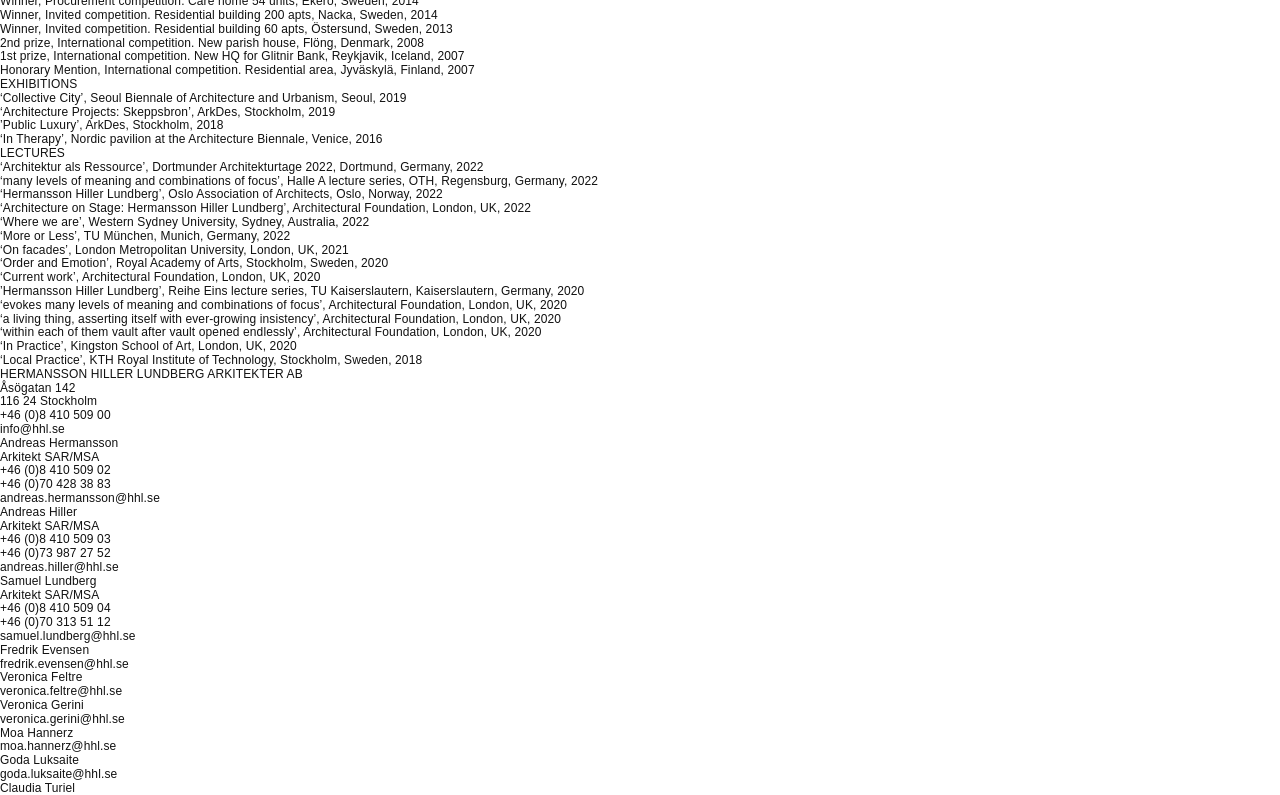
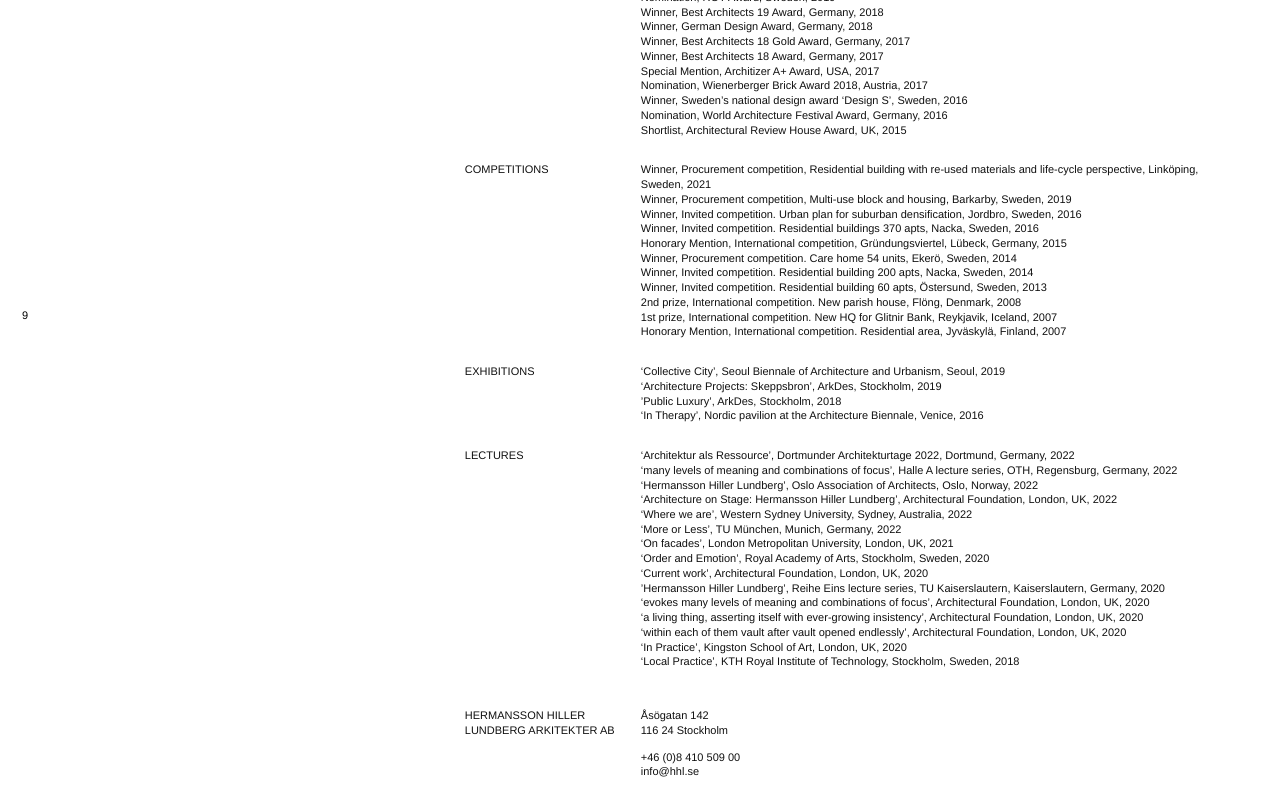
Before and after one commit to LvidSolutions/HHL-replica, a Next.js app: page /practice in a window 1280 px wide. Shown: the part 460-1255 px from the top of the page. Built offline with nearby package versions, Linux system fonts and the light colour scheme.

Commit message:
Refine typography navigation and image layout

```diff
--- a/app/globals.css
+++ b/app/globals.css
@@ -1,10 +1,12 @@
 @import "tailwindcss";
 
 :root {
-  --bg: #ffffff;
-  --fg: #111111;
-  --muted: #777777;
-  --line: #d8d8d8;
+  --bg: #fff;
+  --fg: #111;
+  --muted: #777;
+  --line: #d6d6d6;
+  --header-x: 22px;
+  --header-y: 20px;
 }
 
 * { box-sizing: border-box; }
@@ -13,232 +15,331 @@ body {
   margin: 0;
   background: var(--bg);
   color: var(--fg);
-  font-family: Arial, Helvetica, sans-serif;
-  font-size: 12px;
-  line-height: 1.15;
-  letter-spacing: .01em;
+  font-family: Helvetica, Arial, sans-serif;
+  font-size: 11px;
+  line-height: 1.28;
+  font-weight: 400;
+  letter-spacing: 0;
+  -webkit-font-smoothing: antialiased;
+  text-rendering: geometricPrecision;
 }
 a { color: inherit; text-decoration: none; }
-img { display: block; max-width: 100%; }
+img { display: block; }
+ul { margin: 0; padding: 0; list-style: none; }
 ::selection { background: #111; color: #fff; }
 
 .site-header {
   position: fixed;
-  z-index: 50;
-  top: 0;
-  left: 0;
-  width: 100%;
-  display: flex;
-  justify-content: space-between;
-  gap: 24px;
-  padding: 22px 27px 18px;
+  z-index: 100;
+  top: var(--header-y);
+  left: var(--header-x);
+  width: 260px;
+  display: block;
+  color: #fff;
   mix-blend-mode: difference;
-  color: #fff;
-  pointer-events: none;
+  font-size: 11px;
+  line-height: 1.18;
+  text-transform: uppercase;
 }
-.brand,
-.site-nav a { pointer-events: auto; }
 .brand {
-  font-size: 12px;
-  font-weight: 700;
-  letter-spacing: .035em;
-  text-transform: uppercase;
-  white-space: nowrap;
+  display: inline-block;
+  margin: 0 0 12px;
+  font-weight: 400;
+  letter-spacing: .015em;
 }
 .site-nav {
   display: flex;
-  gap: 22px;
-  font-weight: 700;
-  letter-spacing: .035em;
-  text-transform: uppercase;
+  flex-direction: column;
+  align-items: flex-start;
+  gap: 0;
+  font-weight: 400;
+  letter-spacing: .015em;
 }
-.site-nav a { opacity: .92; }
-.site-nav a:hover { opacity: .55; }
+.site-nav a,
+.brand { transition: opacity .18s ease; }
+.site-nav a:hover,
+.brand:hover { opacity: .52; }
 
-.page { padding: 86px 27px 48px; min-height: 100vh; }
-.visually-hidden { position: absolute; width: 1px; height: 1px; overflow: hidden; clip: rect(0 0 0 0); white-space: nowrap; }
+.screen-reader-only {
+  position: absolute;
+  width: 1px;
+  height: 1px;
+  padding: 0;
+  margin: -1px;
+  overflow: hidden;
+  clip: rect(0, 0, 0, 0);
+  white-space: nowrap;
+  border: 0;
+}
 
-.home-page { min-height: 100vh; }
+.home-page { min-height: 100vh; background: #fff; }
 .home-hero {
   position: relative;
   display: block;
   height: 100vh;
-  min-height: 620px;
+  min-height: 560px;
   overflow: hidden;
   background: #eee;
 }
-.home-hero img { object-fit: cover; }
-.home-number {
-  position: absolute;
-  left: 27px;
+.home-hero img {
+  object-fit: cover;
+  object-position: center center;
+}
+.home-counter,
+.page-counter {
+  position: fixed;
+  z-index: 90;
+  left: var(--header-x);
   bottom: 18px;
-  color: white;
-  font-size: clamp(74px, 20vw, 310px);
-  line-height: .72;
-  letter-spacing: -.085em;
+  color: #fff;
+  mix-blend-mode: difference;
+  font-size: 11px;
+  line-height: 1;
   font-weight: 400;
-  mix-blend-mode: difference;
 }
-.home-caption {
-  position: absolute;
-  right: 27px;
-  bottom: 24px;
-  color: white;
-  font-weight: 700;
-  letter-spacing: .035em;
-  text-transform: uppercase;
-  mix-blend-mode: difference;
+
+.projects-page {
+  min-height: 100vh;
+  padding: 96px 22px 34px;
 }
-.home-strip {
+.projects-list {
   display: grid;
   grid-template-columns: repeat(4, minmax(0, 1fr));
-  gap: 1px;
-  padding: 1px;
-  background: var(--line);
+  gap: 42px 22px;
+  align-items: start;
 }
-.home-strip-item {
-  display: grid;
-  grid-template-columns: 46px 1fr;
-  gap: 10px;
-  align-items: start;
-  padding: 12px;
-  background: white;
-  min-height: 190px;
+.project-card {
+  display: block;
+  min-width: 0;
 }
-.home-strip-item img {
-  grid-column: 1 / -1;
+.project-card-image,
+.related-image {
+  position: relative;
   width: 100%;
-  aspect-ratio: 4 / 3;
+  aspect-ratio: 1.315 / 1;
+  overflow: hidden;
+  background: #f2f2f2;
+}
+.project-card-image img,
+.related-image img {
   object-fit: cover;
-  margin-bottom: 6px;
+  object-position: center center;
+  transition: opacity .22s ease;
 }
-.home-strip-item span,
-.home-strip-item strong {
-  font-size: 11px;
-  text-transform: uppercase;
-  letter-spacing: .03em;
-}
-.home-strip-item span { color: var(--muted); }
-.home-strip-item strong { font-weight: 700; }
-
-.project-index-grid {
-  display: grid;
-  grid-template-columns: repeat(4, minmax(0, 1fr));
-  gap: 34px 22px;
-}
-.index-card figure {
-  margin: 0;
-  aspect-ratio: 1.29 / 1;
-  overflow: hidden;
-  background: #e7e7e7;
-}
-.index-card img {
-  width: 100%;
-  height: 100%;
-  object-fit: cover;
-  transition: transform .45s ease, opacity .45s ease;
-}
-.index-card:hover img { transform: scale(1.025); opacity: .82; }
-.index-meta {
+.project-card:hover img,
+.related-card:hover img { opacity: .75; }
+.project-card-title {
   display: grid;
   grid-template-columns: 1fr auto;
-  gap: 12px;
-  padding-top: 8px;
-  font-weight: 700;
+  gap: 10px;
+  padding-top: 7px;
   text-transform: uppercase;
-  letter-spacing: .035em;
+  font-size: 11px;
+  line-height: 1.15;
+  font-weight: 400;
 }
-.index-meta span:last-child { color: var(--muted); }
+.project-card-location,
+.project-card-title span:last-child { color: var(--fg); text-align: right; }
 
-.project-heading {
+.project-page {
+  min-height: 100vh;
+  padding: 96px 22px 42px;
+}
+.project-top {
   display: grid;
-  grid-template-columns: 1fr auto;
-  align-items: end;
-  gap: 24px;
-  min-height: 22vh;
-  margin-bottom: 28px;
-  text-transform: uppercase;
-  font-weight: 700;
-  letter-spacing: .035em;
-}
-.project-heading h1 { margin: 0 0 8px; font-size: 12px; font-weight: 700; }
-.project-heading p { margin: 0; color: var(--muted); }
-.back-link { align-self: end; color: var(--muted); }
-.back-link:hover { color: var(--fg); }
-.project-gallery {
-  display: grid;
-  grid-template-columns: repeat(12, 1fr);
-  gap: 27px;
+  grid-template-columns: minmax(180px, 23vw) minmax(360px, 670px);
+  gap: 42px;
+  margin: 0 0 70px;
   align-items: start;
 }
-.project-image { margin: 0; grid-column: 1 / -1; background: #eee; }
-.project-image:nth-child(4n + 2) { grid-column: 3 / -1; }
-.project-image:nth-child(4n + 3) { grid-column: 1 / 10; }
-.project-image:nth-child(4n) { grid-column: 2 / 12; }
-.project-image img { width: 100%; height: auto; }
-.related-block { margin-top: 80px; border-top: 1px solid var(--line); padding-top: 18px; }
-.related-block h2 {
+.project-intro h1,
+.project-intro p,
+.project-copy p,
+.practice-page p,
+.practice-page li,
+.news-item h2,
+.news-item p,
+.news-item time,
+.news-item span,
+.practice-block h2,
+.practice-contact h2 {
+  margin: 0;
+  font-size: 11px;
+  line-height: 1.34;
+  font-weight: 400;
+}
+.project-intro {
+  text-transform: uppercase;
+}
+.project-copy {
+  display: flex;
+  flex-direction: column;
+  gap: 13px;
+  max-width: 690px;
+}
+.project-facts {
+  display: flex;
+  flex-direction: column;
+  gap: 0;
+  margin-top: 12px;
+}
+.project-photo { margin-top: 12px !important; }
+.project-gallery {
+  display: flex;
+  flex-direction: column;
+  gap: 22px;
+  width: 100%;
+}
+.project-image {
+  margin: 0;
+  width: 100%;
+  background: #f4f4f4;
+}
+.project-image img {
+  width: 100%;
+  height: auto;
+  max-height: none;
+  object-fit: contain;
+}
+.project-image:nth-child(3n + 2) {
+  width: calc(100% - 24vw);
+  margin-left: 24vw;
+}
+.project-image:nth-child(3n) {
+  width: calc(100% - 14vw);
+  margin-left: 0;
+}
+.related-projects {
+  margin-top: 84px;
+  padding-top: 15px;
+  border-top: 1px solid var(--line);
+}
+.related-projects h2 {
   margin: 0 0 18px;
-  font-size: 12px;
-  font-weight: 700;
-  letter-spacing: .035em;
+  font-size: 11px;
+  font-weight: 400;
 }
-.related-grid { display: grid; grid-template-columns: repeat(2, minmax(0, 1fr)); gap: 22px; }
+.related-list {
+  display: grid;
+  grid-template-columns: repeat(2, minmax(0, 1fr));
+  gap: 22px;
+}
+.related-card { display: block; }
 
-.text-layout {
+.text-page {
+  min-height: 100vh;
+  padding: 96px 22px 46px;
+}
+.news-page {
   display: grid;
-  grid-template-columns: minmax(180px, 32vw) minmax(0, 760px);
-  gap: 44px;
+  grid-template-columns: minmax(220px, 32vw) minmax(360px, 760px);
   align-items: start;
 }
-.text-layout h1 {
-  margin: 0;
-  font-size: 12px;
-  font-weight: 700;
-  letter-spacing: .035em;
+.news-list {
+  grid-column: 2;
+  max-width: 760px;
 }
-.text-layout p,
-.news-table p,
-.news-table time,
-.news-table span {
-  margin: 0;
-  font-size: 12px;
-  line-height: 1.35;
-  letter-spacing: .015em;
+.news-item {
+  display: grid;
+  grid-template-columns: 1fr 95px 80px;
+  gap: 16px;
+  padding: 0 0 28px;
 }
-.news-table { border-top: 1px solid var(--line); }
-.news-table article {
+.news-item h2 {
+  grid-column: 1 / -1;
+  font-size: 13px;
+  line-height: 1.2;
+}
+.news-item p { max-width: 520px; }
+.news-item time,
+.news-item span { white-space: nowrap; }
+
+.practice-page {
   display: grid;
-  grid-template-columns: 80px 1fr 88px;
-  gap: 22px;
-  padding: 13px 0;
-  border-bottom: 1px solid var(--line);
+  grid-template-columns: minmax(200px, 31vw) minmax(420px, 770px);
+  gap: 0 46px;
+  align-items: start;
 }
-.news-table time,
-.news-table span,
-.contact-grid { color: var(--muted); }
-.practice-layout section { display: grid; gap: 18px; }
-.contact-grid { margin-top: 42px; border-top: 1px solid var(--line); padding-top: 13px; }
+.practice-intro,
+.practice-block,
+.practice-contact {
+  grid-column: 2;
+  max-width: 760px;
+}
+.practice-intro {
+  display: flex;
+  flex-direction: column;
+  gap: 13px;
+  margin-bottom: 36px;
+}
+.practice-block {
+  display: grid;
+  grid-template-columns: 150px 1fr;
+  gap: 26px;
+  margin-bottom: 25px;
+}
+.practice-block h2,
+.practice-contact h2 {
+  text-transform: uppercase;
+}
+.practice-block ul {
+  display: flex;
+  flex-direction: column;
+  gap: 0;
+}
+.practice-contact {
+  margin-top: 14px;
+  display: grid;
+  grid-template-columns: 150px 1fr;
+  gap: 12px 26px;
+}
+.practice-contact > p {
+  grid-column: 2;
+}
+.people-list {
+  grid-column: 2;
+  display: grid;
+  grid-template-columns: repeat(2, minmax(0, 1fr));
+  gap: 18px 38px;
+  margin-top: 18px;
+}
+.people-list article p:first-child { text-transform: none; }
 
-@media (max-width: 900px) {
-  .site-header { padding: 16px; align-items: flex-start; }
-  .site-nav { gap: 12px; flex-wrap: wrap; justify-content: flex-end; }
-  .page { padding: 76px 16px 36px; }
-  .home-hero { min-height: 540px; }
-  .home-number { left: 16px; bottom: 12px; }
-  .home-caption { right: 16px; bottom: 14px; }
-  .home-strip,
-  .project-index-grid,
-  .related-grid { grid-template-columns: 1fr; }
-  .project-index-grid { gap: 28px; }
-  .project-gallery { display: block; }
-  .project-image { margin-bottom: 18px; }
-  .text-layout { grid-template-columns: 1fr; gap: 26px; }
-  .news-table article { grid-template-columns: 1fr; gap: 4px; }
+@media (max-width: 1100px) {
+  .projects-list { grid-template-columns: repeat(3, minmax(0, 1fr)); }
 }
 
-@media (max-width: 560px) {
-  .brand { max-width: 160px; white-space: normal; }
-  .site-header { gap: 12px; }
-  .site-nav { font-size: 11px; gap: 9px; }
+@media (max-width: 780px) {
+  :root { --header-x: 15px; --header-y: 15px; }
+  body { font-size: 11px; }
+  .site-header { width: calc(100% - 30px); }
+  .site-nav { flex-direction: row; gap: 12px; }
+  .brand { margin-bottom: 6px; }
+  .projects-page,
+  .project-page,
+  .text-page { padding: 82px 15px 36px; }
+  .projects-list,
+  .related-list { grid-template-columns: 1fr; gap: 28px; }
+  .project-top,
+  .practice-page,
+  .news-page { grid-template-columns: 1fr; gap: 26px; }
+  .project-copy,
+  .practice-intro,
+  .practice-block,
+  .practice-contact,
+  .news-list { grid-column: 1; }
+  .project-gallery { gap: 15px; }
+  .project-image,
+  .project-image:nth-child(3n + 2),
+  .project-image:nth-child(3n) {
+    width: 100%;
+    margin-left: 0;
+  }
+  .practice-block,
+  .practice-contact { grid-template-columns: 1fr; gap: 9px; }
+  .practice-contact > p,
+  .people-list { grid-column: 1; }
+  .people-list { grid-template-columns: 1fr; }
+  .news-item { grid-template-columns: 1fr; gap: 6px; }
+  .home-hero { min-height: 520px; }
 }
```
